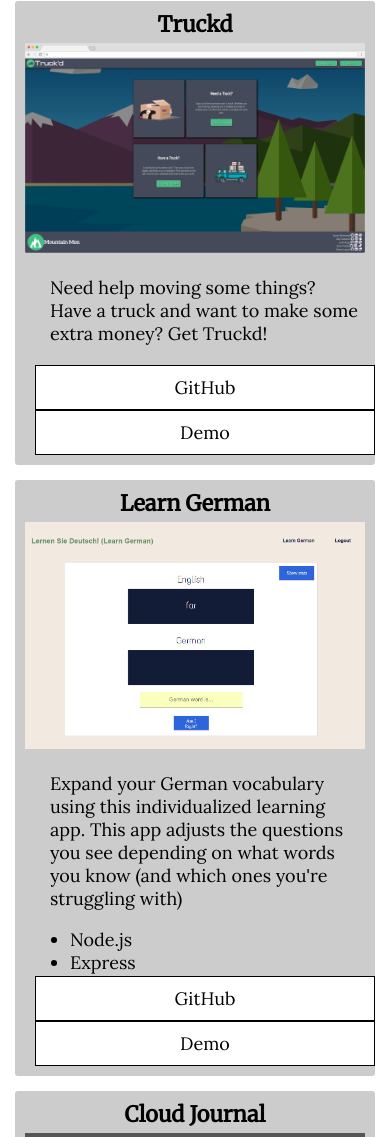
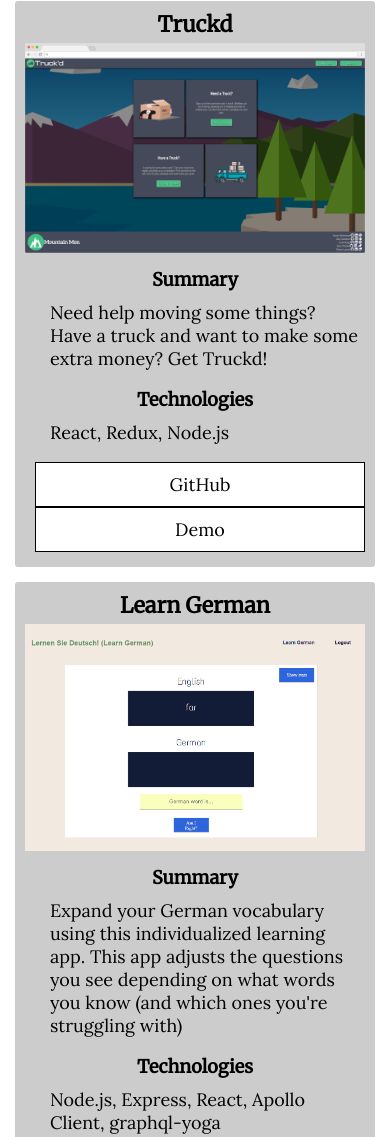
Before and after one commit to phelan97/personal-site, a Gatsby site: page / in a window 390 px wide. Shown: the part 933-2070 px from the top of the page. Built offline with nearby package versions, Linux system fonts and the light colour scheme; Gatsby itself is replaced by a stand-in of ours.

Commit message:
project card mobile layout fixes

```diff
--- a/src/components/project-card.css
+++ b/src/components/project-card.css
@@ -10,7 +10,8 @@
   /* TODO: border shadow */
 }
 
-.project-card h3 {
+.project-card h3,
+.project-card h4 {
   padding-top: 0px;
   margin-bottom: 5px;
 }
@@ -37,6 +38,7 @@
 .project-info p {
   text-align: left;
   margin-left: 20px;
+  margin-top: 5px;
 }
 
 .project-info ul {
@@ -44,11 +46,9 @@
 }
 
 .project-links {
-  position: absolute;
-  bottom: 0px;
   display: flex;
+  margin-top: auto;
   width: 100%;
-  margin-top: 10px;
 }
 
 .project-button {
@@ -68,10 +68,13 @@
   background-color: #009FFD;
 }
 
+.header-summary {
+  margin-top: 10px;
+}
+
 @media only screen and (max-width: 600px) {
   .project-card {
     grid-template-columns: 1fr;
-    /* grid-template-rows: auto repeat(2, 1fr); */
   }
 
   .project-card h3 {
--- a/src/components/project-card.js
+++ b/src/components/project-card.js
@@ -12,10 +12,13 @@
       <h3>{props.title}</h3>
       <img src={props.image} />
       <div className="project-info">
+        <h4 className="header-summary">Summary</h4>
         <p>{props.desc}</p>
-        <ul>
+        <h4>Technologies</h4>
+        <p>{props.techStr}</p>
+        {/* <ul>
           {listData}
-        </ul>
+        </ul> */}
         <div className="project-links">
           <a className="project-button" target="_blank" href={props.github}>GitHub</a>
           <a className="project-button" target="_blank" href={props.demo}>Demo</a>
--- a/src/components/projects.js
+++ b/src/components/projects.js
@@ -12,22 +12,25 @@
     // alt:
   }
   let tech = ['React', 'Redux', 'Node.js'];
-  let sraTech = ['Node.js', 'Express', 'React', 'Apollo Client', 'graphql-yoga'];
+  let graphqlTech = ['Node.js', 'Express', 'React', 'Apollo Client', 'graphql-yoga'];
   // TODO: extract data and store it separately
+  // FIXME: temporarily render in paragraph form instead of as a list
+  let techStr = tech.join(', ');
+  let graphqlTechStr = graphqlTech.join(', ');
   return (
     <section className="projects-section">
       <a className="anchor" id="projects">&nbsp;</a>
       <h2>Projects</h2>
       <ProjectCard image={truckdImg} desc="Need help moving some things? Have a truck and want to make some extra money? Get Truckd!" title="Truckd"
         github="https://github.com/thinkful-ei24/mountain-men-client" demo="https://mountain-men-truckd.herokuapp.com/"
-        icons={icons} tech={tech}/>
+        icons={icons} tech={tech} techStr={techStr}/>
       <ProjectCard image={sraImg} desc="Expand your German vocabulary using this individualized learning app. This app adjusts the questions you see depending on what words you know (and which ones you're struggling with)"
         title="Learn German"
         github="https://github.com/phelan97/spaced-repetition-client" demo="https://spaced-repetition-german.herokuapp.com/"
-        icons={icons} tech={sraTech} />
+        icons={icons} tech={graphqlTech} techStr={graphqlTechStr}/>
       <ProjectCard image={journalImg} desc="An online journal that stays updated wherever you go, on any device." title="Cloud Journal"
         github="https://github.com/phelan97/journal-client" demo="https://cloud-journal.herokuapp.com/"
-        icons={icons} tech={tech} />
+        icons={icons} tech={tech} techStr={techStr}/>
     </section>
   );
 }
--- a/src/pages/index.js
+++ b/src/pages/index.js
@@ -17,7 +17,7 @@
     <Helmet>
       <meta charSet="utf-8" />
       <title>Portfolio - Sean Phelan</title>
-      <meta name="description" content="Hi, I'm Sean! This is my portfolio site, which holds some of my latest web development projects" />
+      <meta name="description" content="Hi, I'm Sean! This is my portfolio site, which holds some of my latest web development projects." />
       <link href="https://fonts.googleapis.com/css?family=Merriweather|Lora" rel="stylesheet"/>
       <link rel="icon" type="image/png" href={favicon} />
     </Helmet>
```
